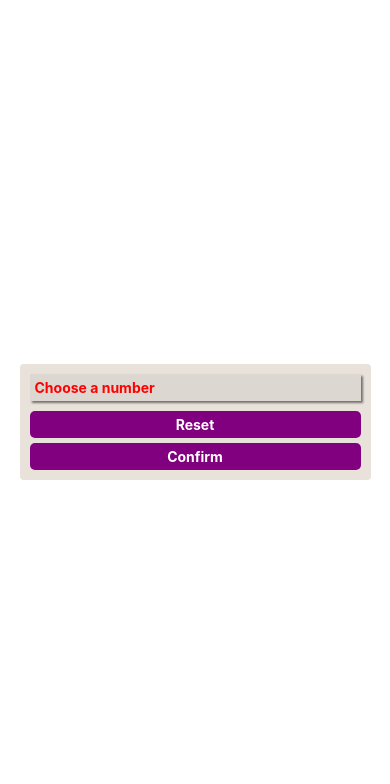
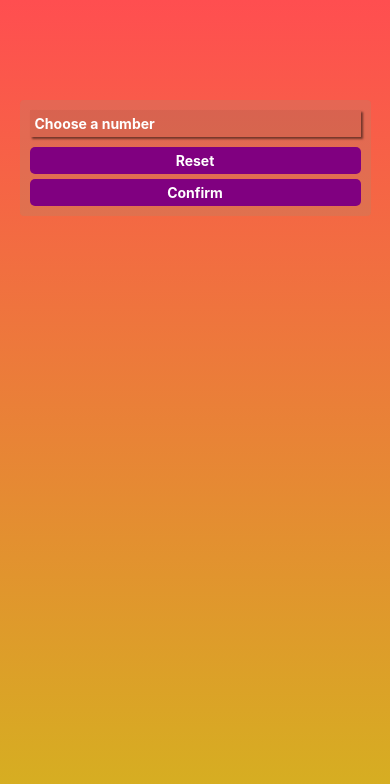
Before and after one commit to Bruno-Calasans/project-guess, a React Native app: screen / in a window 390 px wide. Shown: the top 784 px of the page. Built offline with nearby package versions, Linux system fonts and the light colour scheme.

Commit message:
add linear gradient to app

```diff
--- a/App.tsx
+++ b/App.tsx
@@ -9,17 +9,17 @@ import { LinearGradient } from "expo-linear-gradient"
 
 export default function App() {
   return (
-    <View style={styles.container}>
+    <LinearGradient colors={["#FF4E50", "#d3b51e"]} style={styles.container}>
       <Box w="90%" bg="rgba(165, 138, 112, 0.253)" gap={10} pd={10}>
         <View>
-          <NumberInput ph="Choose a number" c="red" onChange={console.log} />
+          <NumberInput ph="Choose a number" c="white" onChange={console.log} />
         </View>
         <Box gap={5}>
           <Button title="Reset" variant="filled" bg="purple" w="100%" />
           <Button title="Confirm" variant="filled" bg="purple" w="100%" />
         </Box>
       </Box>
-    </View>
+    </LinearGradient>
   )
 }
 
@@ -28,6 +28,7 @@ const styles = StyleSheet.create({
     flex: 1,
     backgroundColor: "#fff",
     alignItems: "center",
-    justifyContent: "center",
+    justifyContent: "flex-start",
+    paddingTop: 100,
   },
 })
```
